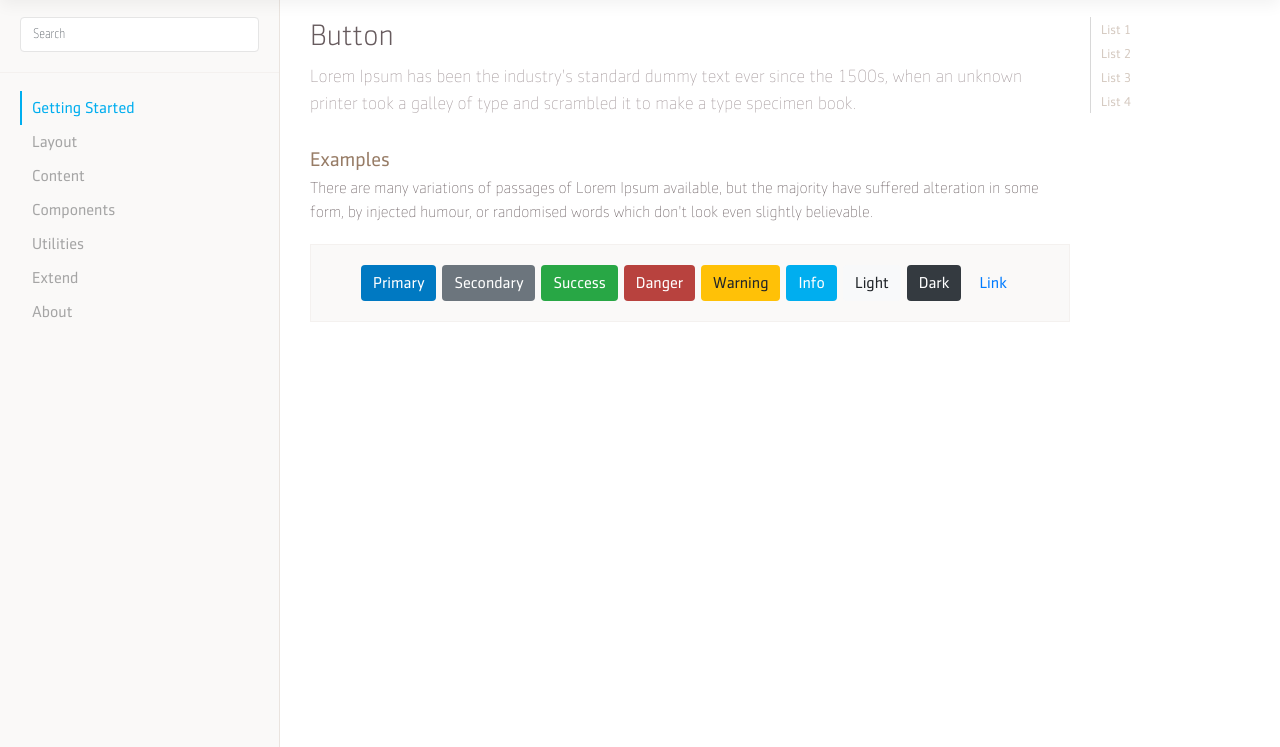
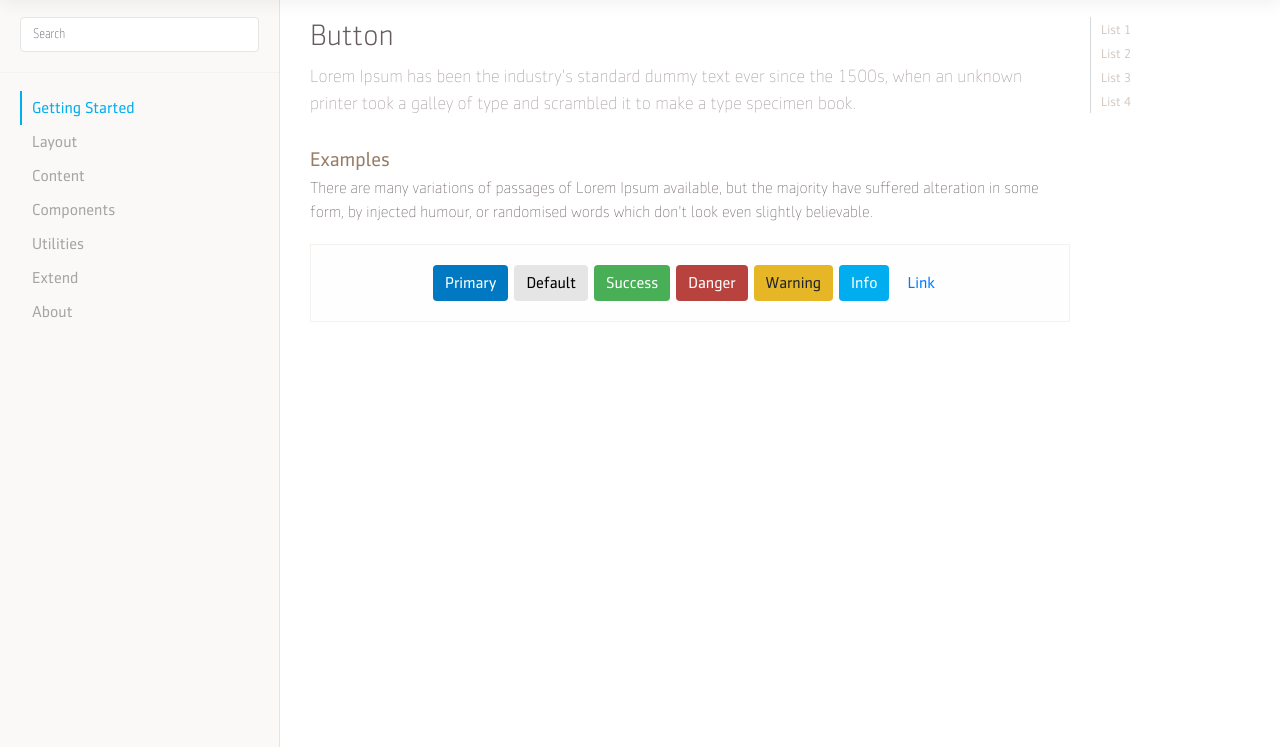
Before and after one commit to rafaeltorres89/life-design, a React app: page / in a window 1280 px wide. Shown: the part 53-800 px from the top of the page. Built offline with nearby package versions, Linux system fonts and the light colour scheme.

Commit message:
Configurações padrões dos botões

```diff
--- a/src/components/button/_button.scss
+++ b/src/components/button/_button.scss
@@ -10,3 +10,6 @@
 .btn-primary        { background: $lochmara; }
 .btn-danger         { background: $chestnut; }
 .btn-info           { background: $cerulean; }
+.btn-warning        { background: $tulipTree; }
+.btn-success        { background: $apple; }
+.btn-default        { background: lighten($silver, 25%); }
--- a/src/components/button/index.js
+++ b/src/components/button/index.js
@@ -9,13 +9,11 @@ const Button = () => {
             <p>There are many variations of passages of Lorem Ipsum available, but the majority have suffered alteration in some form, by injected humour, or randomised words which don't look even slightly believable.</p>
             <div className="bd-example flex-container">
                 <button type="button" class="btn btn-primary">Primary</button>
-                <button type="button" class="btn btn-secondary">Secondary</button>
+                <button type="button" class="btn btn-default">Default</button>
                 <button type="button" class="btn btn-success">Success</button>
                 <button type="button" class="btn btn-danger">Danger</button>
                 <button type="button" class="btn btn-warning">Warning</button>
                 <button type="button" class="btn btn-info">Info</button>
-                <button type="button" class="btn btn-light">Light</button>
-                <button type="button" class="btn btn-dark">Dark</button>
 
                 <button type="button" class="btn btn-link">Link</button>
             </div>
--- a/src/include/aside/_aside.scss
+++ b/src/include/aside/_aside.scss
@@ -51,8 +51,9 @@ main
             {
                 padding: 20px;
                 margin: 20px 0;
-                background: lighten($metal, 18%);
+                background: $light;
                 border: solid 1px lighten($metal, 15%);
+                background: lighten($metal, 20%)
             }
         }
     }
--- a/src/scss/settings/_colors.scss
+++ b/src/scss/settings/_colors.scss
@@ -7,6 +7,8 @@ $lochmara:          #0079C2;
 $cerulean:          #00aeef;
 $metal:             #D5CAC1;
 $chestnut:          #B8423E;
+$apple:             #49AF57;
+$tulipTree:         #E6B627;
 
 // Color Saturation
 $light:             lighten( $silver, 50% );
```
Also changed, not shown: src/dist/css/app.css, src/dist/css/mongeral.min.css.
